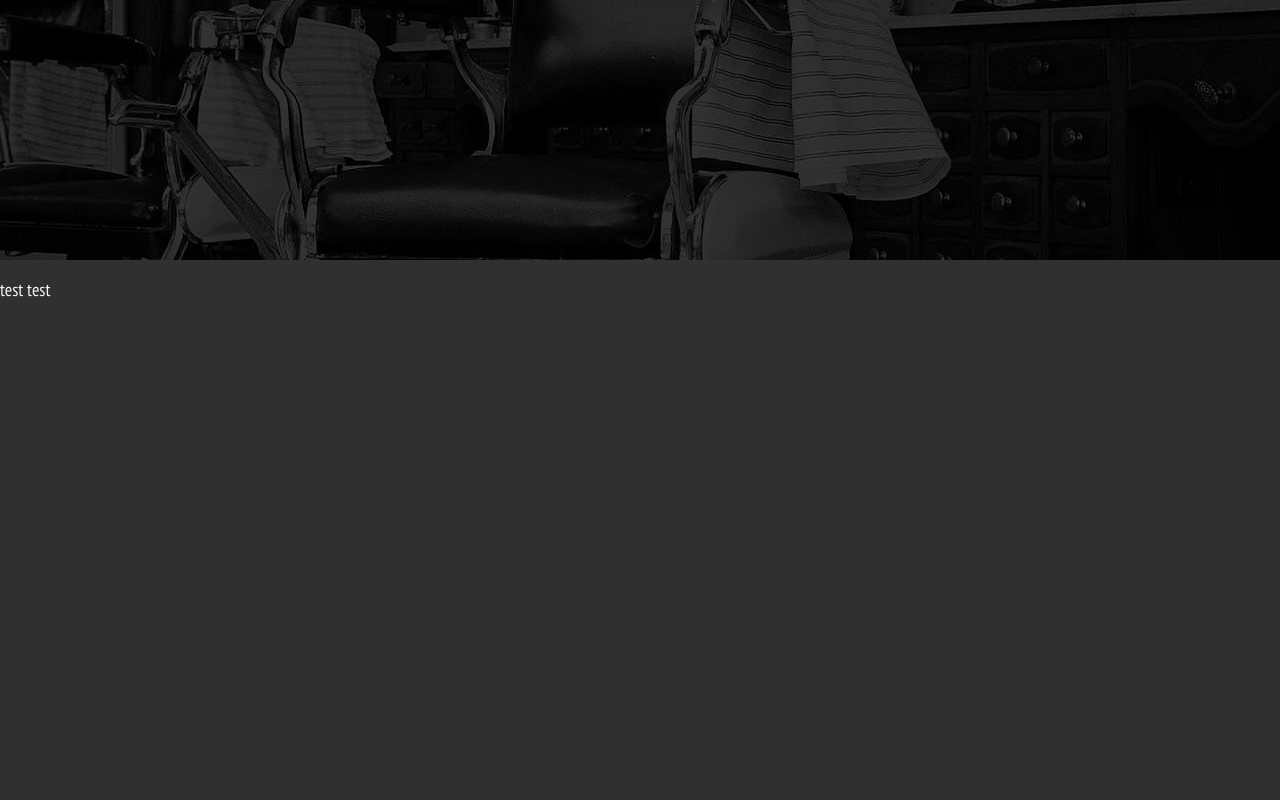
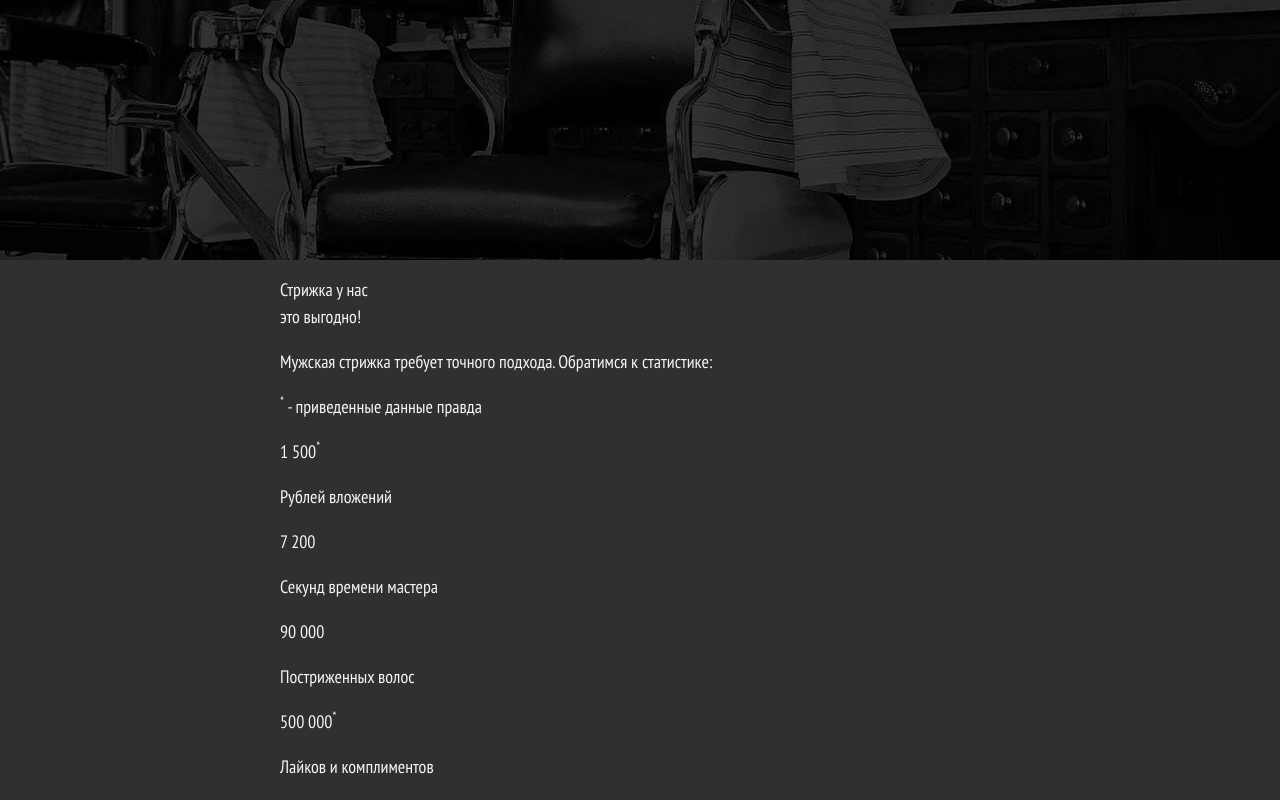
Before and after one commit to katheryn-k/barbershop-borodinski, a plain HTML site: page app/index.html in a window 1280 px wide. Shown: the part 460-1260 px from the top of the page. Before the commit the page ends 800 px from the top, so only its background shows below. Drawn offline with Linux system fonts and the light colour scheme.

Commit message:
feat: add stats section layout

```diff
--- a/app/index.html
+++ b/app/index.html
@@ -73,7 +73,51 @@
     </nav>
 </header>
 
-        <p>test test</p>
+        <main class="main">
+            <h1 class="visually-hidden">
+                Барбершоп «Бородинский» - истинно мужская классика
+            </h1>
+            <section class="stats">
+    <div class="stats__container container">
+        <header class="stats__header">
+            <h2 class="visually-hidden">
+                Статистика Барбершопа "Бородинский"
+            </h2>
+            <p class="stats__title">
+                Стрижка у нас <br>
+                это выгодно!
+            </p>
+            <p class="stats__promo">
+                Мужская стрижка требует точного подхода.
+                Обратимся к статистике:
+            </p>
+            <span class="stats__promo stats__promo--gray">
+                <sup>*</sup>
+                 - приведенные данные правда
+            </span>
+        </header>
+        <ul class="stats__list">
+            <li class="stats__item stats__item--tundora">
+                <p class="stats__figure">1 500<sup class="stats__figure--star">*</sup></p>
+                <p class="stats__info">Рублей вложений</p>
+            </li>
+            <li class="stats__item stats__item--gray-deep">
+                <p class="stats__figure">7 200</p>
+                <p class="stats__info">Секунд времени мастера</p>
+            </li>
+            <li class="stats__item stats__item--dark-gray">
+                <p class="stats__figure">90 000</p>
+                <p class="stats__info">Постриженных волос</p>
+            </li>
+            <li class="stats__item stats__item--tundora">
+                <p class="stats__figure">500 000<sup class="stats__figure--star">*</sup></p>
+                <p class="stats__info">Лайков и комплиментов</p>
+            </li>
+        </ul>
+    </div>
+</section>
+        </main>
+
 		<footer class="footer">
 	<div class="container"></div>
 </footer>
```
Also changed, not shown: src/index.html (+7 -1 lines), src/partials/stats.html (added, +39 -0 lines).
